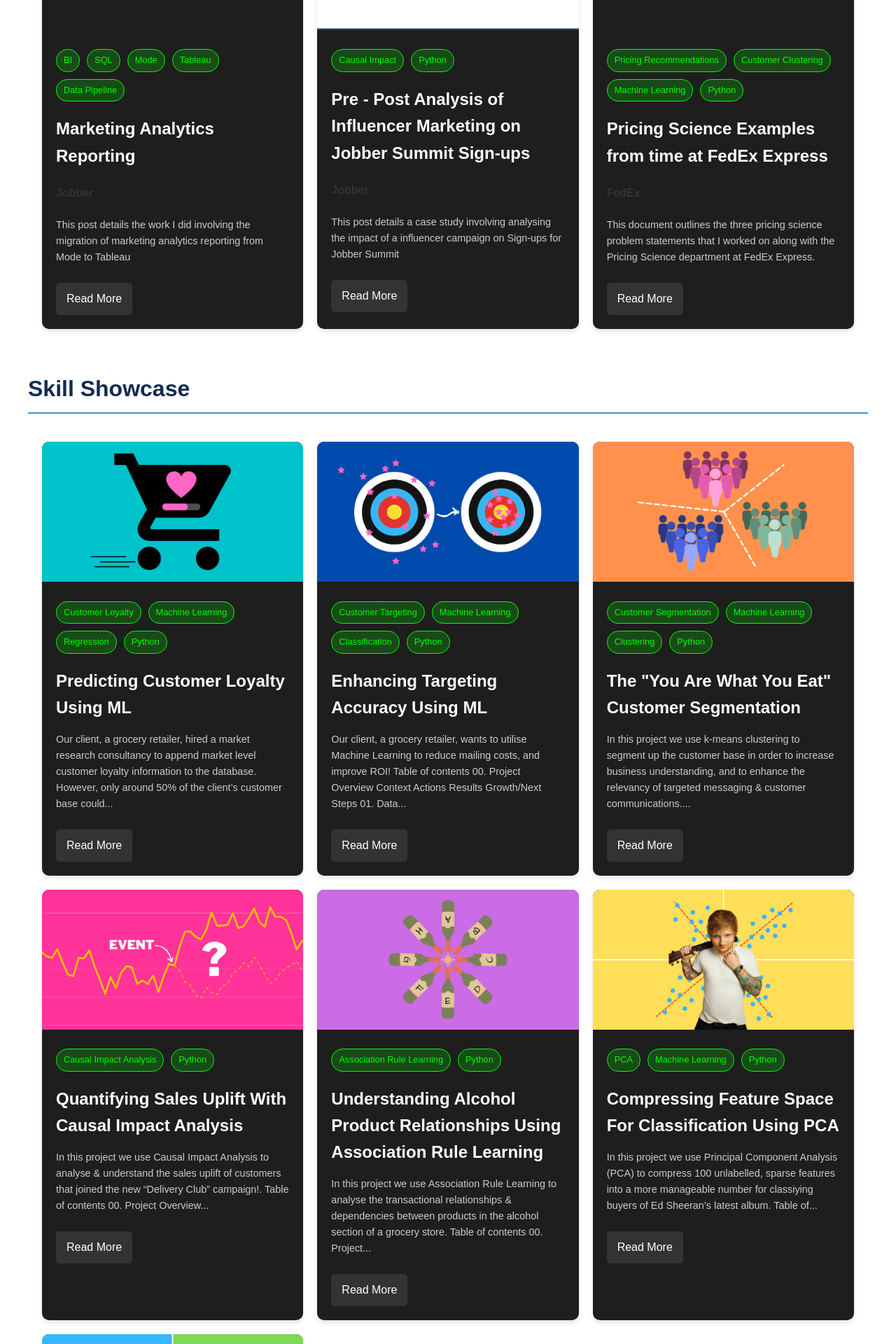
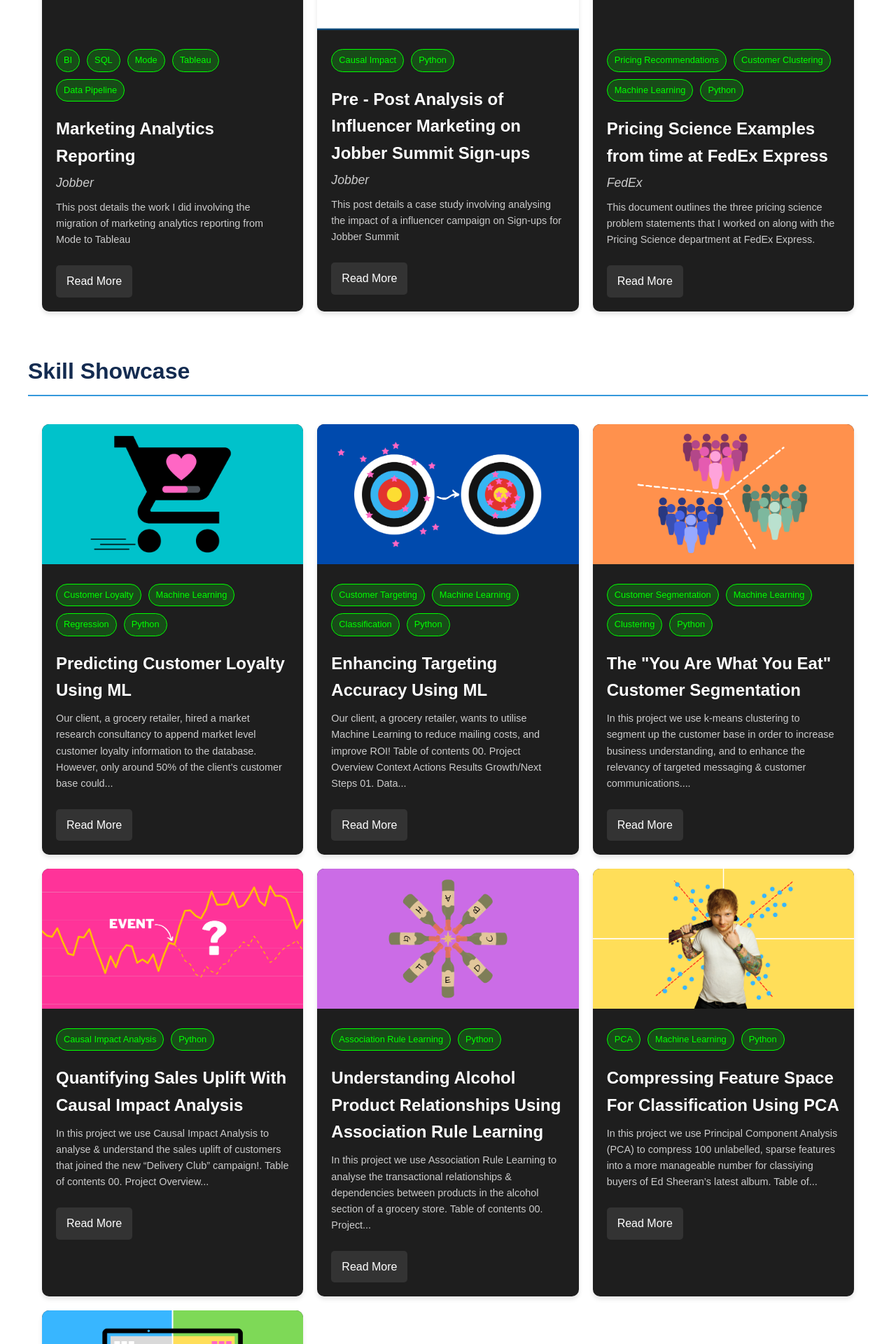
Before and after one commit to IyerS/sundareshiyer.github.io, a Jekyll site: the page built from index.html, in a window 1280 px wide. Shown: the part 686-2606 px from the top of the page at 70% size. Built offline with Jekyll 4.4.1, drawn with Linux system fonts in a browser that asks for light colours.

Commit message:
Update main.scss
added styling for the company section in the experience card

```diff
--- a/assets/css/main.scss
+++ b/assets/css/main.scss
@@ -160,7 +160,7 @@ nav a:active {
 .card-title {
     color: white;
     font-size: 1.5em;
-    margin-bottom: 10px;
+    margin-bottom: 5px;
     font-weight: bold;
 }
 
@@ -171,7 +171,17 @@ nav a:active {
 .card-excerpt {
     color: #cccccc;
     font-size: 0.9em;
+    margin-top: 10px;
     margin-bottom: 15px;
+}
+
+.card-company {
+    color: #cccccc;
+    font-size: 1.1em;
+    margin-top: 5px;
+    margin-bottom: 10px;
+    font-weight: normal;
+    font-style: italic;
 }
 
 .read-more {
```
